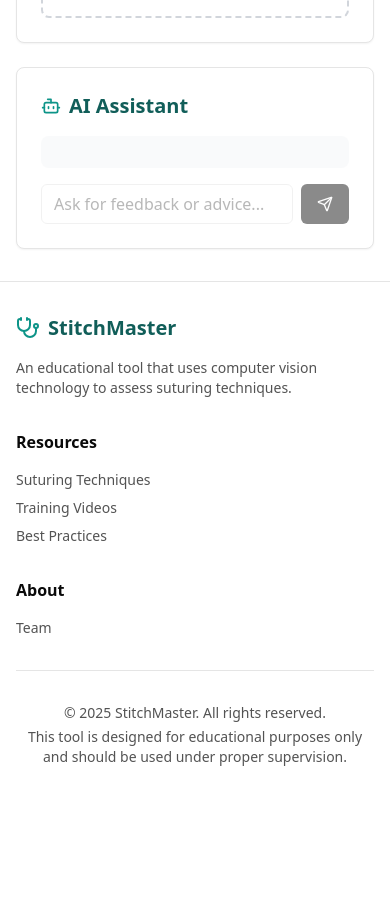
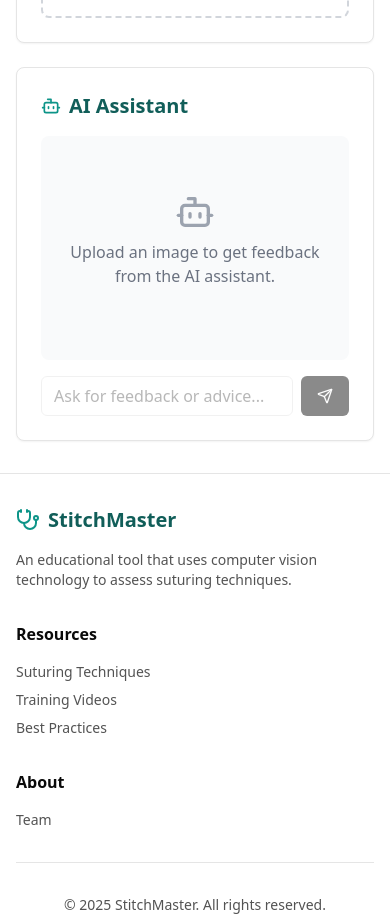
Before and after one commit to marindereggi/DragonHack-2025, a Next.js app in the folder frontend/: page / in a window 390 px wide. Shown: the part 820-1741 px from the top of the page. Before the commit the page ends 1619 px from the top, so only its background shows below. Built offline with nearby package versions, Linux system fonts and the light colour scheme.

Commit message:
Fix scrolling on mobile

```diff
--- a/frontend/components/suture-assessment.tsx
+++ b/frontend/components/suture-assessment.tsx
@@ -507,14 +507,14 @@ export default function StitchMaster() {
         </Card>
 
         {/* Right Column - AI Chat */}
-        <div className="h-full">
+        <div className="h-auto lg:h-full">
           <Card className="p-6 flex flex-col h-full">
             <h2 className="text-xl font-semibold mb-4 text-teal-800 dark:text-teal-300 flex items-center gap-2">
               <Bot className="h-5 w-5 text-teal-600 dark:text-teal-400" />
               AI Assistant
             </h2>
 
-            <div className="flex-grow mb-4 bg-gray-50 dark:bg-gray-900 rounded-lg p-4 overflow-y-auto flex flex-col gap-4 h-0 min-h-0">
+            <div className="flex-grow mb-4 bg-gray-50 dark:bg-gray-900 rounded-lg p-4 flex flex-col gap-4 lg:overflow-y-auto lg:h-0 lg:min-h-0">
               {messages.length === 0 ? (
                 <div className="text-center py-10 flex-grow flex flex-col justify-center">
                   <Bot className="h-10 w-10 mx-auto text-gray-400 dark:text-gray-600 mb-2 flex-shrink-0" />
```
